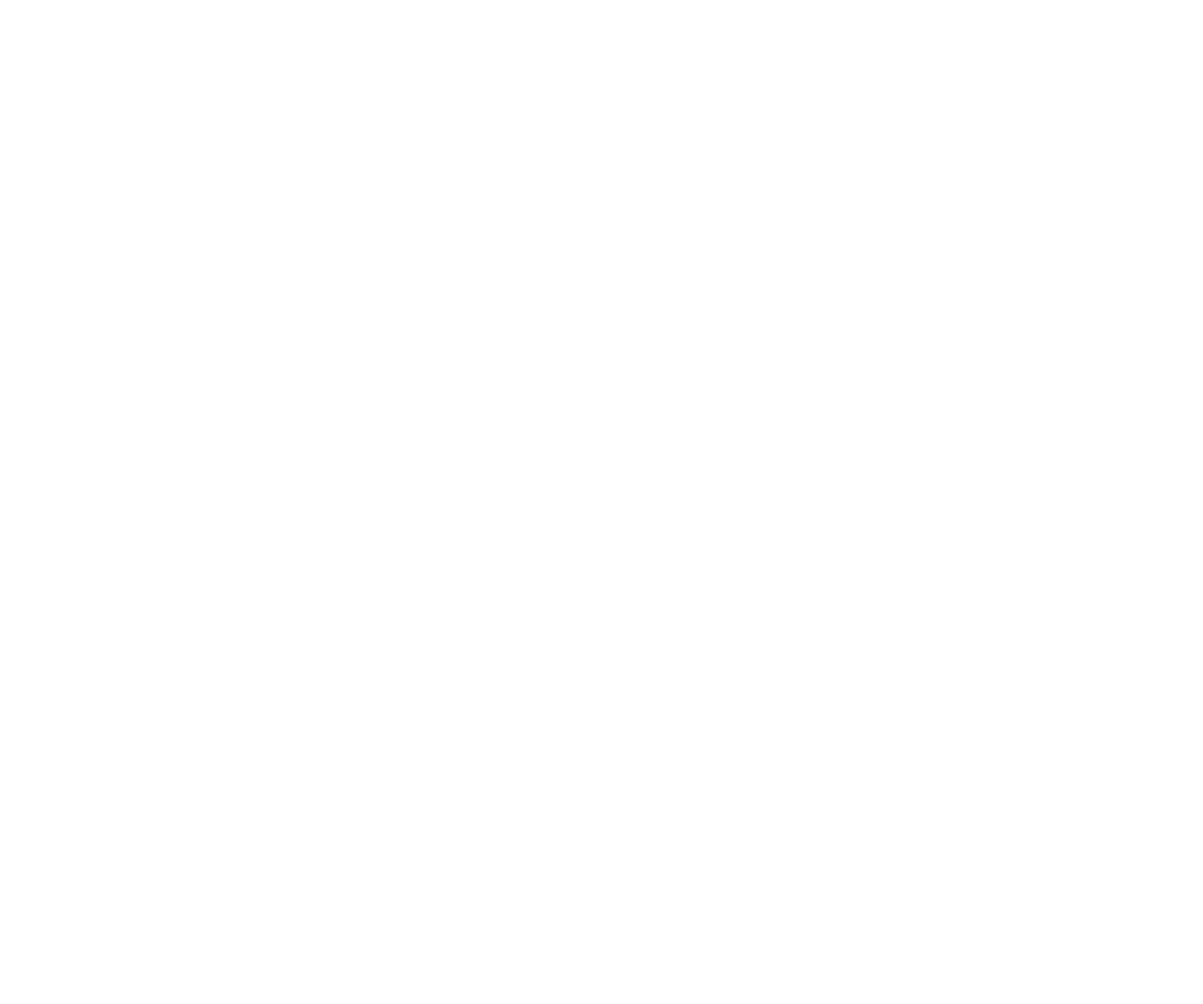
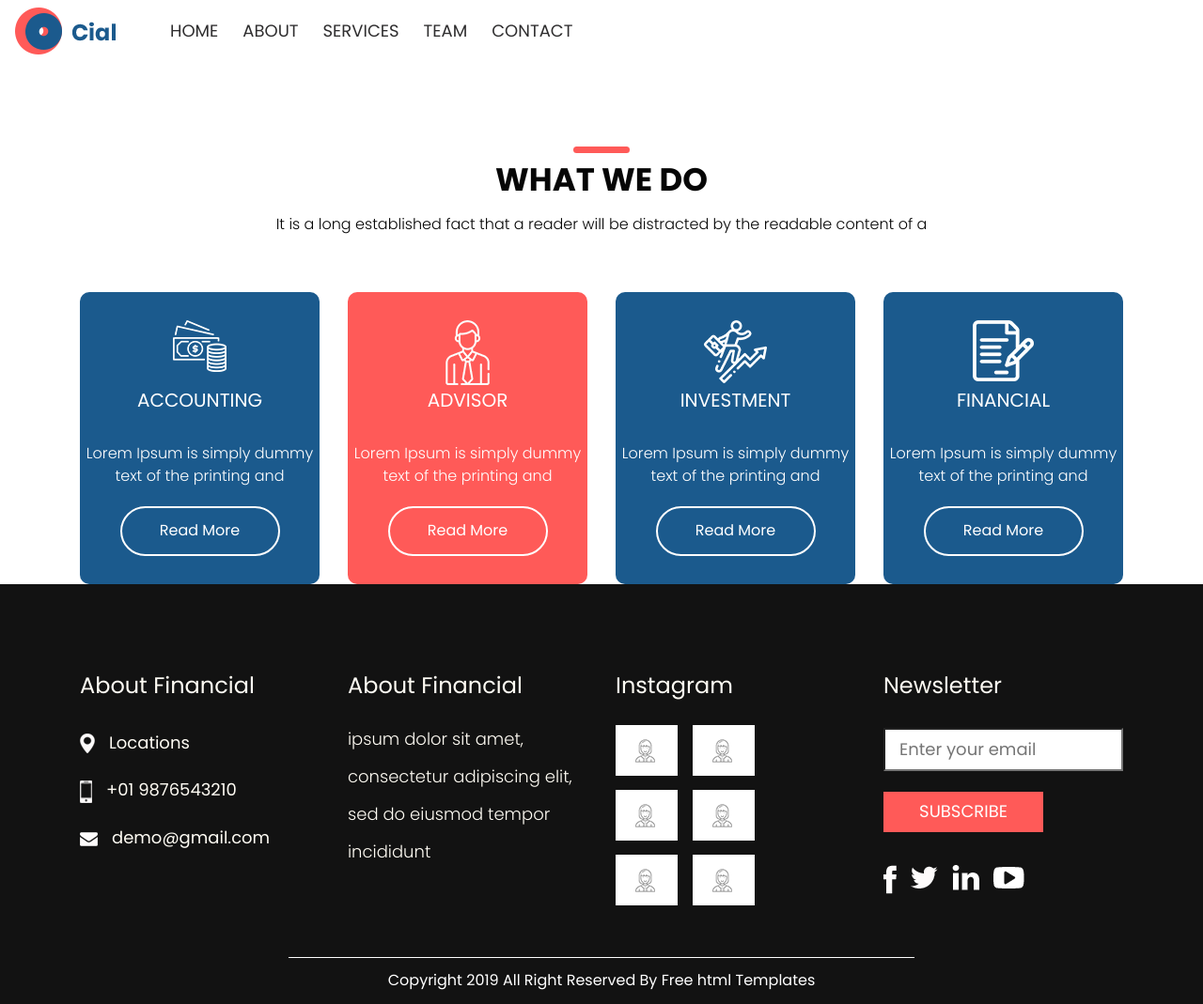
Before and after one commit to tiiuteacher/blog-1, a Django app: page /services/ in a window 1280 px wide. Before the commit the page is empty. Shown: the whole page at 94% size. Before the commit the page ends 800 px from the top, so only its background shows below. Run offline with Django 5.2, Linux system fonts and the light colour scheme; some libraries are stand-ins or nearby versions.

Commit message:
boshladik

```diff
--- a/blog/templates/base.html
+++ b/blog/templates/base.html
@@ -51,13 +51,13 @@
                 <a class="nav-link" href="{% url 'about' %}">About</a>
               </li>
               <li class="nav-item">
-                <a class="nav-link" href="services.html">Services</a>
+                <a class="nav-link" href="{% url 'services' %}">Services</a>
               </li>
               <li class="nav-item">
                 <a class="nav-link" href="{% url 'team' %}">Team</a>
               </li>
               <li class="nav-item">
-                <a class="nav-link" href="contact.html">Contact</a>
+                <a class="nav-link" href="{% url 'contact' %}">Contact</a>
               </li>
             </ul>
           </div>
--- a/blog/templates/index.html
+++ b/blog/templates/index.html
@@ -4,7 +4,8 @@
 <title>{% block title %}Indes - My Django Site{% endblock %}</title>
 
 {% block content %}
-
+<div class="header_section">
+  <div class="header_left">
 <div class="banner_main">
     <h1 class="banner_taital">financial <br>Service</h1>
     <p class="banner_text">Lorem Ipsum is simply dummy text of the printing and typesetting industry. Lorem Ipsum has been the industry's standard dummy text ever </p>
@@ -96,7 +97,7 @@
               <div class="images_main">
                 <div class="images_left">
                   <div class="container_1">
-                    <img src="images/img-2.png'%}"alt="Avatar" class="image" style="width:100%">
+                    <img src="{% static 'images/img-2.png'%}"alt="Avatar" class="image" style="width:100%">
                     <div class="middle">
                       <div class="text"><img src="{% static 'images/search-icon.png'%}"></div>
                       <h2 class="fact_text">Established Fact</h2>
--- a/blog/templates/services.html
+++ b/blog/templates/services.html
@@ -0,0 +1,56 @@
+{% extends 'base.html' %}
+{%  load static %}
+
+<title>{% block title %}About - My Django Site{% endblock %}</title>
+
+{% block content %}
+
+
+     <!--services section start -->
+     <div class="what_we_do_section layout_padding">
+        <div class="container">
+          <h1 class="what_taital">WHAT WE DO</h1>
+          <p class="what_text">It is a long established fact that a reader will be distracted by the readable content of a </p>
+          <div class="what_we_do_section_2">
+            <div class="row">
+            <div class="col-lg-3 col-sm-6">
+              <div class="box_main">
+                <div class="icon_1"><img src="{% static 'images/icon-1.png'%}"></div>
+                <h3 class="accounting_text">Accounting</h3>
+                <p class="lorem_text">Lorem Ipsum is simply dummy text of the printing and</p>
+                <div class="moremore_bt_1"><a href="#">Read More </a></div>
+              </div>
+            </div>
+            <div class="col-lg-3 col-sm-6">
+              <div class="box_main active">
+                <div class="icon_1"><img src="{% static 'images/icon-2.png'%}"></div>
+                <h3 class="accounting_text">Advisor</h3>
+                <p class="lorem_text">Lorem Ipsum is simply dummy text of the printing and</p>
+                <div class="moremore_bt_1"><a href="#">Read More </a></div>
+              </div>
+            </div>
+            <div class="col-lg-3 col-sm-6">
+              <div class="box_main">
+                <div class="icon_1"><img src="{% static 'images/icon-3.png'%}"></div>
+                <h3 class="accounting_text">Investment</h3>
+                <p class="lorem_text">Lorem Ipsum is simply dummy text of the printing and</p>
+                <div class="moremore_bt_1"><a href="#">Read More </a></div>
+              </div>
+            </div>
+            <div class="col-lg-3 col-sm-6">
+              <div class="box_main">
+                <div class="icon_1"><img src="{% static 'images/icon-4.png'%}"></div>
+                <h3 class="accounting_text">Financial</h3>
+                <p class="lorem_text">Lorem Ipsum is simply dummy text of the printing and</p>
+                <div class="moremore_bt_1"><a href="#">Read More </a></div>
+              </div>
+            </div>
+          </div>
+          </div>
+        </div>
+      </div>
+      <!--services section end -->
+
+
+
+{% endblock %}
--- a/blog/urls.py
+++ b/blog/urls.py
@@ -8,4 +8,5 @@
     path('about/', views.about, name='about'),
     path('services/', views.services, name='services'),
     path('team/', views.team, name='team'),
+    path('contact/', views.contact, name='contact'),
 ]
```
Also changed, not shown: blog/templates/contact.html (+38 -0 lines).
